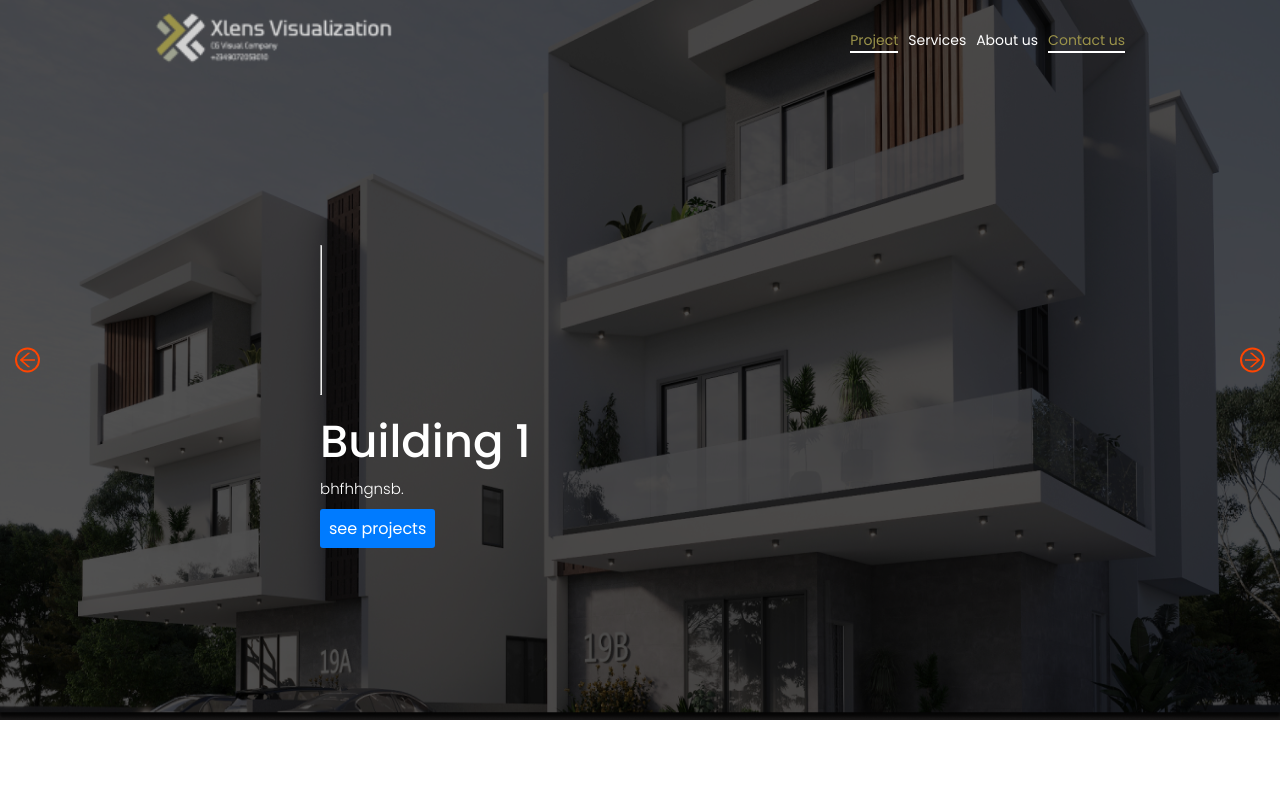
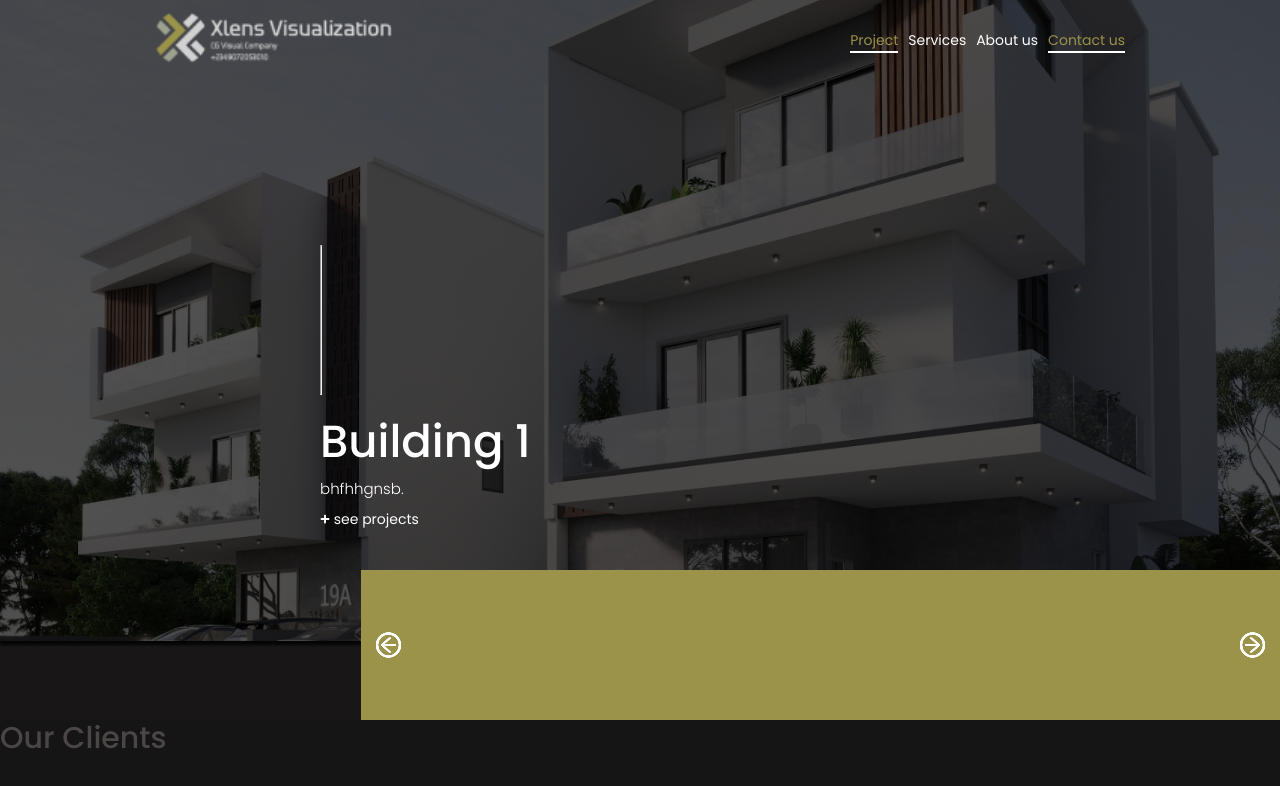
Before and after one commit to Sahar009/Xlensstudio, a React (Create React App) app: page / in a window 1280 px wide. Shown: the top 786 px of the page. Built offline with nearby package versions, Linux system fonts and the light colour scheme.

Commit message:
landing page

```diff
--- a/src/App.js
+++ b/src/App.js
@@ -3,12 +3,13 @@ import { BrowserRouter, Route, Routes } from 'react-router-dom';
 import './App.css';
 import Header from './component/header/Header';
 import Slider from './component/slider/Slider';
+import Home from './component/Home/Home'
 
 function App() {
   return (
     <BrowserRouter>
   <Header/>
-  <Slider/>
+  <Home/>
   </BrowserRouter>
   );
 }
--- /dev/null
+++ b/src/component/Home/Home.js
@@ -0,0 +1,21 @@
+import Slider from "../slider/Slider";
+import './home.scss'
+
+const Home = () =>{
+    return(
+
+        <>
+        <Slider/>
+        <div className="home">
+            <div className="clients">
+                <h2>Our Clients</h2>
+            </div>
+
+        </div>
+
+
+        </>
+    );
+
+};
+export default Home;
--- /dev/null
+++ b/src/component/Home/home.scss
@@ -0,0 +1,4 @@
+.home{
+    height: 200vh;
+    background: #151515;
+}
--- a/src/component/slider/Slider.js
+++ b/src/component/slider/Slider.js
@@ -1,6 +1,7 @@
 import  {useState, useEffect} from 'react'
 import {AiOutlineArrowLeft, AiOutlineArrowRight} from 'react-icons/ai'
 import  {sliderData} from './slider-data';
+import {FaPlus} from 'react-icons/fa';
 import './slider.scss'
 const Slider = () => {
     const[currentSlide, setCurrentSlide]=useState(0)
@@ -37,11 +38,11 @@ const Slider = () => {
 
     <div className='slider'>
 
-        <AiOutlineArrowLeft onClick={prevSlide} className='arrow prev'/>
-        <AiOutlineArrowRight onClick={nextSlide} className='arrow next'/>
+
     {sliderData.map((slide,index) =>{
-        const {image, heading, desc}= slide
+        const {image, heading, desc, location}= slide
         return(
+            <>
             <div key={index} className={index === currentSlide ? 'slide current' : 'slide'}>
                     {index === currentSlide && (
                         <>
@@ -55,18 +56,26 @@ const Slider = () => {
                             <h2>{heading}</h2>
                             <p>{desc}</p>
 
-                            <a href='#product' className='--btn --btn-primary'>
-                                see projects
+                            <a href='#product' >
+                             <FaPlus size={10} />   see projects
                             </a>
                         </div>
                         </>
                     )}
+
             </div>
+             <div className='slider-content2'>
+             <AiOutlineArrowLeft onClick={prevSlide} className='arrow prev'/>
+                 <AiOutlineArrowRight onClick={nextSlide} className='arrow next'/>
+         <h2>{location}</h2>
+             </div>
+             </>
 
 
         )
     }
     )}
+
     </div>
 
   )
--- a/src/component/slider/slider.scss
+++ b/src/component/slider/slider.scss
@@ -35,7 +35,7 @@
   }
 
   .slide img {
-    height: 100%;
+    height: 90%;
   }
 
   .content {
@@ -69,7 +69,17 @@
 
     }
   }
+  .slider-content2{
+    width:919px;
+    height:150px;
+    background: #9B934A;
+    position: absolute;
+    bottom: 0;
+    right: 0;
+    border: transparent
 
+    ;
+  }
   @keyframes slide-up {
     0% {
       visibility: visible;
@@ -101,7 +111,7 @@
     opacity: 1;
   }
   .arrow {
-    border: 2px solid orangered;
+    border: 2.5px solid #fff;
     border-radius: 50%;
     background: transparent;
     color: #fff;
@@ -115,16 +125,17 @@
   }
 
   .arrow:hover {
-    background: #fff;
+    background:var(--color-dark);
+    transition: 1s ease;
   }
 
   .next {
     right: 1.5rem;
-    color: orangered;
+    color: #fff;
   }
   .prev {
     left: 1.5rem;
-    color: orangered;
+    color: #fff;
   }
 
   hr {
```
